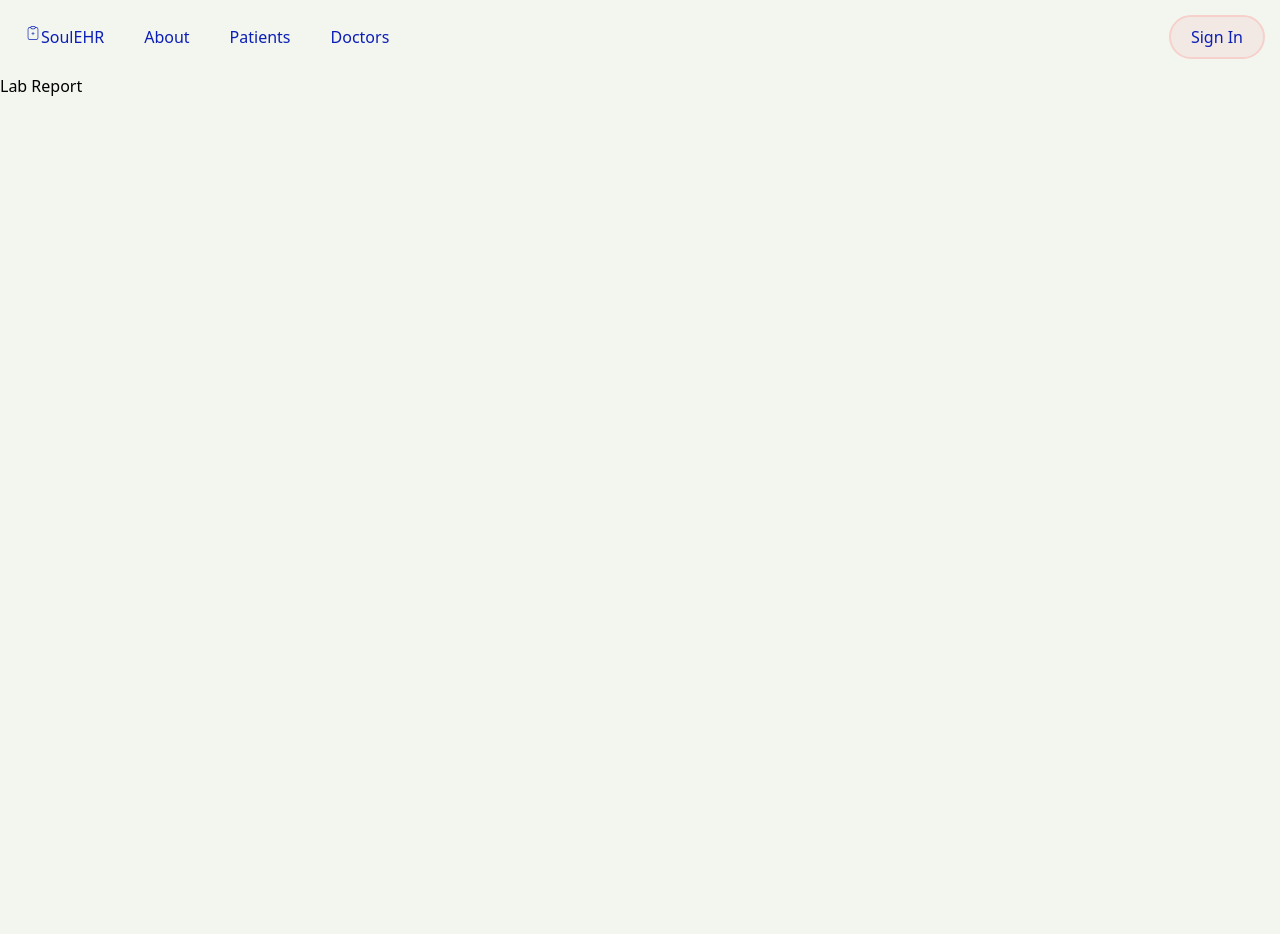
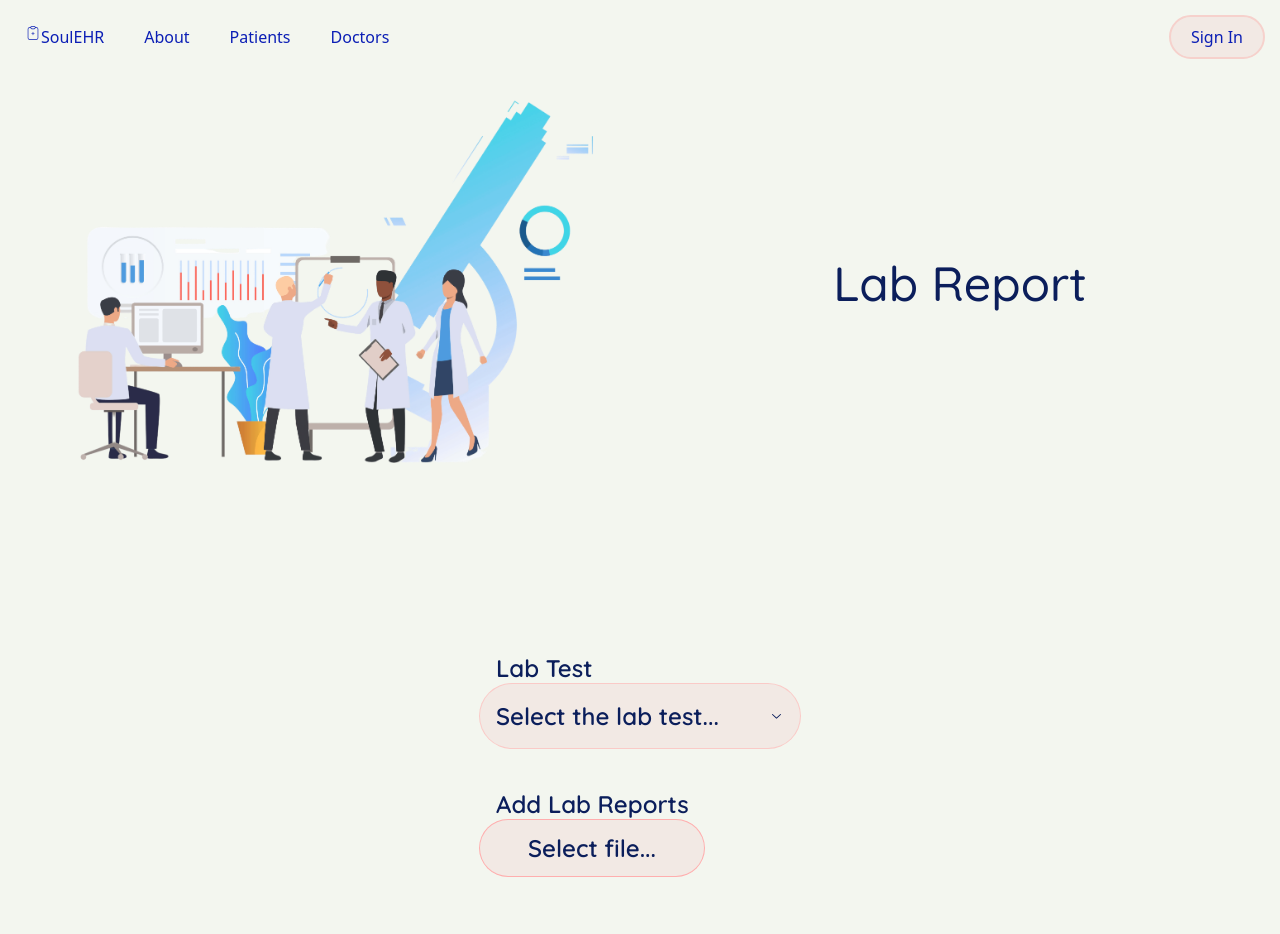
Before and after one commit to rmurarishetti/EHRSoulbound, a Next.js app in the folder ehr-soulbound/: page /lab-report in a window 1280 px wide. Shown: the top 934 px of the page. Before the commit the page ends 800 px from the top, so only its background shows below. Built offline with nearby package versions, Linux system fonts and the light colour scheme.

Commit message:
wip: lab-report-page

```diff
--- a/ehr-soulbound/src/app/lab-report/page.tsx
+++ b/ehr-soulbound/src/app/lab-report/page.tsx
@@ -1,10 +1,140 @@
-
+'use client'
+import { FormEvent } from 'react'
+import { useState } from 'react'
+import Image from 'next/image';
+import * as Form from '@radix-ui/react-form'
+import * as Select from '@radix-ui/react-select'
+import { CheckIcon, ChevronUpIcon, ChevronDownIcon } from '@radix-ui/react-icons'
 
 export default function page() {
+
+    const [state, setState] = useState({
+        labtest: "",
+        labreportfile: {}
+    });
+
+    const [filename, setFileName] = useState<string>("");
+    function handleChange(e: React.ChangeEvent<HTMLInputElement>) {
+        if (e.target.files && e.target.files[0]) {
+          const i = e.target.files[0].name;
+          setFileName(i);
+          setState({ ...state, ["labreportfile"]: e.target.files[0] })
+        }
+    }
+
+    const handleStatusChange = (e: string) => {
+        setState({...state, ["labtest"]: e})
+    }
+
+    async function submitForm(event: FormEvent<HTMLFormElement>) {
+        event.preventDefault()
+        const response = await fetch("/api/form", {
+            method: "POST",
+            headers: {
+                "Content-Type": "application/json",
+            },
+            body: JSON.stringify(state),
+        })
+        if (response.ok) {
+            console.log("Form data sent");
+            console.log(state)
+        }
+        if (!response.ok) {
+            console.log("Error sending data");
+        }
+    }
+
   return (
-    <div>
-        <h3>Lab Report</h3>
-
+    <div className='min-h-screen flex flex-row flex-wrap'>
+        <div className='flex basis-1/2 justify-center items-center'>
+          <a href="https://www.freepik.com/">
+            <Image alt="lab-report.png" src="/lab-report.png" width="998" height="652" style={{width: '100%', height: 'auto'}} priority/>
+          </a>
+        </div>
+        <div className='flex basis-1/2 justify-center items-center'>
+            <h3 className='font-quicksand text-5xl px-5 py-5 font-medium text-[#0B1E5B]'>Lab Report</h3>
+        </div>
+        <div className='mx-auto w-1/2 mt-40'>
+            <Form.Root className='mx-auto w-1/2' onSubmit={submitForm}>
+                <Form.Field className="grid mb-10" name="labtest">
+                    <div className="flex items-baseline justify-between">
+                        <Form.Label className="font-quicksand pl-4 text-2xl font-semibold text-[#0B1E5B]">
+                        Lab Test
+                        </Form.Label>
+                        <Form.Message className="font-quicksand text-xl text-[#0B1E5B] opacity-[0.8]" match="valueMissing">
+                        Please choose the lab test
+                        </Form.Message>
+                    </div>
+                    <Form.Control asChild>
+                        <Select.Root onValueChange={handleStatusChange} defaultValue="select the lab test...">
+                        <Select.Trigger asChild aria-label="recstatus">
+                        <button
+                        className="font-quicksand box-border w-full px-4 py-4 h-16 bg-[#f2e9e4] hover:bg-[#eadbd3] hover:bg-opacity-80 font-semibold focus:bg-[#eadbd3] inline-flex appearance-none items-center justify-center rounded-full text-2xl leading-none text-[#0B1E5B] shadow-[0_0_0_1px_rgba(255,174,174,0.6)] outline-none hover:shadow-[0_0_0_1px_rgba(255,144,144,1)] focus:shadow-[0_0_0_2px_rgba(255,144,144,1)] resize-none select-none"
+                        >
+                        <Select.Value/>
+                        <Select.Icon className="ml-auto">
+                            <ChevronDownIcon />
+                        </Select.Icon>
+                        </button>
+                        </Select.Trigger>
+                        <Select.Content>
+                            <Select.ScrollUpButton className="flex items-center justify-center text-gray-700 dark:text-gray-300">
+                                <ChevronUpIcon className='text-black'/>
+                            </Select.ScrollUpButton>
+                            <Select.Viewport className="w-full bg-[#f2e9e4] rounded-3xl shadow-[0_0_0_2px_rgba(255,144,144,1)]">
+                            <Select.Group>
+                                {["Select the lab test...", "Complete Blood Count", "FSH", "Glucose", "Lipid Profile", "Liver Function Test", "Renal Function Test", "Serum Electrolytes", "Thyroid Profile"].map(
+                                (f, i) => (
+                                    <Select.Item
+                                    disabled={f === "Choose an option..."}
+                                    key={`${f}-${i}`}
+                                    value={f.toLowerCase()}
+                                    className=
+                                        "font-quicksand relative flex items-center px-4 py-4 h-16 rounded-full text-2xl text-[#0B1E5B] font-semibold focus:bg-[#eadbd3] focus:outline-none cursor-pointer select-none"
+                                    >
+                                    <Select.ItemText>{f}</Select.ItemText>
+                                    <Select.ItemIndicator className="ml-auto inline-flex items-center">
+                                        <CheckIcon />
+                                    </Select.ItemIndicator>
+                                    </Select.Item>
+                                )
+                                )}
+                            </Select.Group>
+                            </Select.Viewport>
+                            <Select.ScrollDownButton className="flex items-center justify-center text-gray-700 dark:text-gray-300">
+                                <ChevronDownIcon className='text-black'/>
+                            </Select.ScrollDownButton>
+                        </Select.Content>
+                        </Select.Root>
+                    </Form.Control>
+                </Form.Field>
+                <Form.Field className="grid mb-10" name="labreportfile">
+                    <div className="flex items-baseline justify-between">
+                        <Form.Label className="font-quicksand pl-4 text-2xl font-semibold text-[#0B1E5B]">
+                        Add Lab Reports
+                        </Form.Label>
+                        <Form.Message className="font-quicksand text-xl text-[#0B1E5B] opacity-[0.8]" match="valueMissing">
+                        Please upload lab reports
+                        </Form.Message>
+                    </div>
+                    <div className='flex items-center'>
+                        <input type="file" id="fileupload" onChange={handleChange} hidden required/><br />
+                        <label
+                        htmlFor="fileupload"
+                        className='font-quicksand cursor-pointer box-border w-56 px-4 py-4 bg-[#f2e9e4] hover:bg-[#eadbd3] hover:bg-opacity-80 focus:bg-[#eadbd3] font-semibold inline-flex appearance-none rounded-full text-2xl justify-center items-center leading-none text-[#0B1E5B] shadow-[0_0_0_1px_rgba(255,174,174,1)] outline-none hover:shadow-[0_0_0_1px_rgba(255,144,144,1)] focus:shadow-[0_0_0_2px_rgba(255,144,144,1)] selection:text-[#ffffff] selection:bg-[#ffaeae] selection:bg-opacity-60 resize-none placeholder:text-blackA6 caret-blackA6'
+                        >
+                            Select file...
+                        </label>
+                        <p className='ml-24 whitespace-nowrap'>{filename}</p>
+                    </div>
+                </Form.Field>
+                <Form.Submit asChild>
+                    <button className="box-border w-full text-[#0B1E5B] hover:text-[#9aaff3] inline-flex h-16 items-center justify-center rounded-full bg-[#f6a290] hover:bg-[#f6d1cc] px-4 py-4 text-2xl font-semibold leading-none focus:outline-none mt-5 mb-5 transition-colors duration-200">
+                        Submit
+                    </button>
+                </Form.Submit>
+            </Form.Root>
+        </div>
     </div>
   )
 }
```
Also changed, not shown: ehr-soulbound/src/app/doctor-visit/page.tsx (+13 -11 lines), ehr-soulbound/public/lab-report.png (added).
